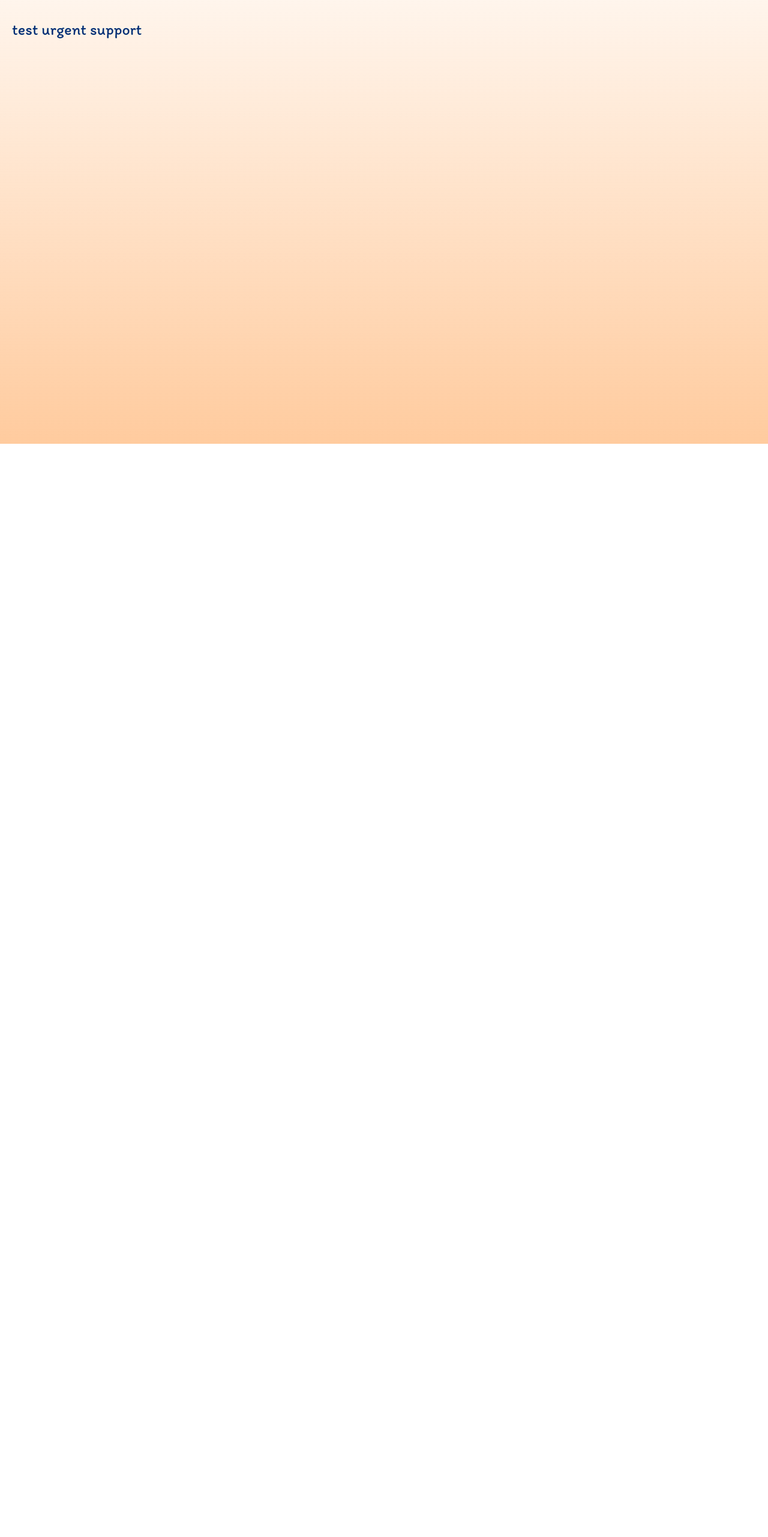
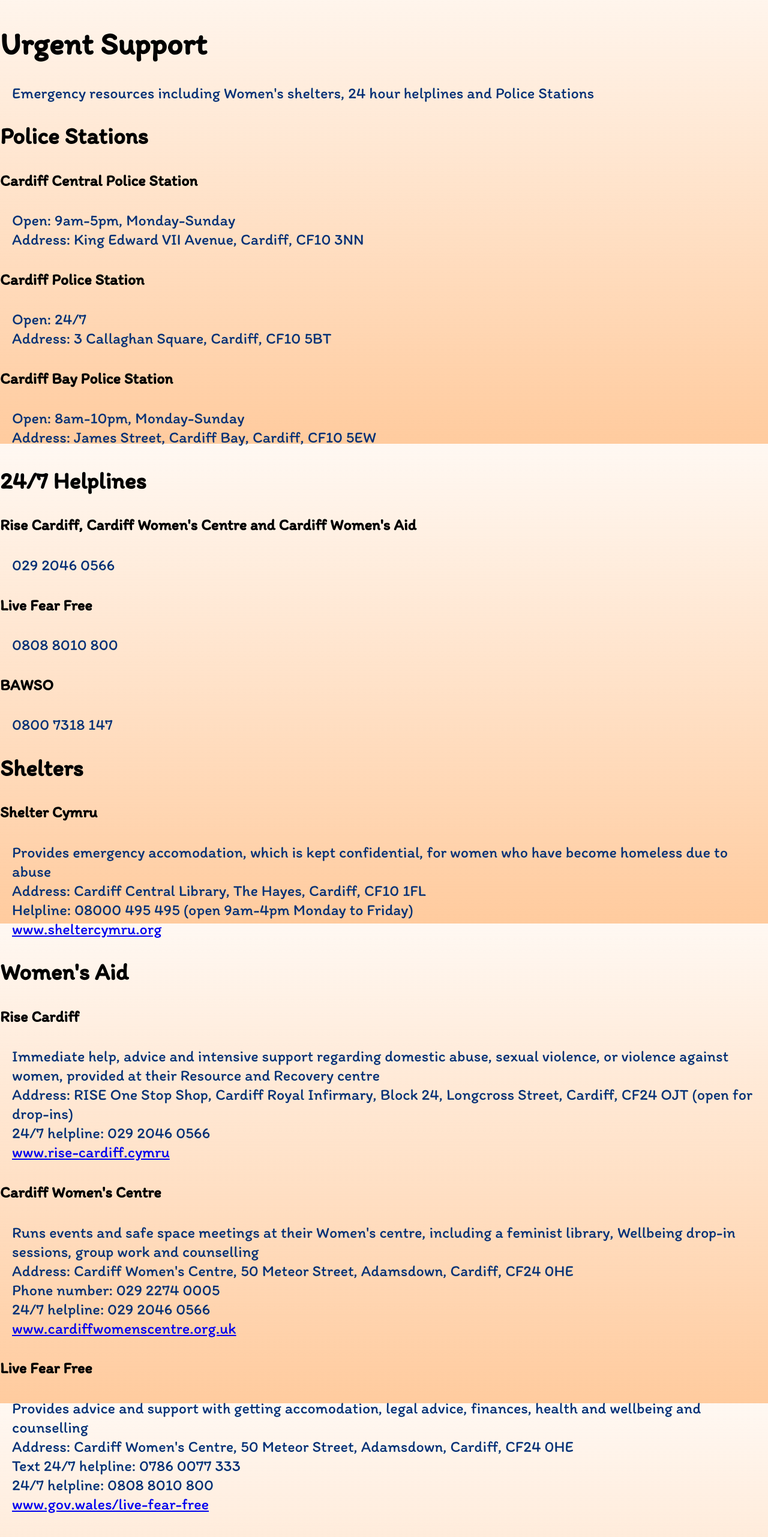
Before and after one commit to dominiquetylerjames/group-1-spring-24, a React (Create React App) app: page /urgent-support in a window 1280 px wide. Shown: the part 60-2623 px from the top of the page at 60% size. Before the commit the page ends 800 px from the top, so only its background shows below. Built offline with nearby package versions, Linux system fonts and the light colour scheme; what chartjs-plugin-datalabels would draw is missing.

Commit message:
created urgent support page css and added to app

```diff
--- a/src/App.js
+++ b/src/App.js
@@ -4,6 +4,7 @@
 import Home from "./component/Home";
 import Facts from "./component/Facts";
 import CrimeStats from "./component/CrimeStats";
+import UrgentSupport from "./component/UrgentSupport";
 {
   /* These are how comments are made in JSX! */
 }
@@ -29,7 +30,7 @@
               <Route path="/tips" element={<p>test tips</p>}></Route>
               <Route
                 path="/urgent-support"
-                element={<p>test urgent support</p>}
+                element={<UrgentSupport />}
               ></Route>
             </Routes>
           </div>
--- /dev/null
+++ b/src/component/UrgentSupport.js
@@ -0,0 +1,99 @@
+import './UrgentSupport.css'
+
+function UrgentSupport () {
+    return (
+        <>
+            <header>
+              <h1>Urgent Support</h1>
+            </header>
+
+            <p>Emergency resources including Women's shelters, 24 hour helplines and Police Stations</p>
+
+            <div>
+              <h2>Police Stations</h2>
+              <h4>Cardiff Central Police Station</h4>
+              <p>Open: 9am-5pm, Monday-Sunday<br />
+                Address: King Edward VII Avenue, Cardiff, CF10 3NN</p>
+            </div>
+
+            <div>
+              <h4>Cardiff Police Station</h4>
+              <p>Open: 24/7<br />
+                Address: 3 Callaghan Square, Cardiff, CF10 5BT</p>
+            </div>
+
+            <div>
+              <h4>Cardiff Bay Police Station</h4>
+              <p>Open: 8am-10pm, Monday-Sunday<br />
+                Address: James Street, Cardiff Bay, Cardiff, CF10 5EW</p>
+            </div>
+
+            <div>
+              <h2>24/7 Helplines</h2>
+              <h4>Rise Cardiff, Cardiff Women's Centre and Cardiff Women's Aid</h4>
+              <p>029 2046 0566</p>
+            </div>
+
+            <div>
+              <h4>Live Fear Free</h4>
+              <p>0808 8010 800</p>
+            </div>
+
+            <div>
+              <h4>BAWSO</h4>
+              <p>0800 7318 147</p>
+            </div>
+
+            <div>
+              <h2>Shelters</h2>
+              <h4>Shelter Cymru</h4>
+              <p>Provides emergency accomodation, which is kept confidential, for women who have become homeless due to abuse<br />
+                Address: Cardiff Central Library, The Hayes, Cardiff, CF10 1FL<br />
+                Helpline: 08000 495 495 (open 9am-4pm Monday to Friday)<br />
+                <a href="https://sheltercymru.org.uk/housing-advice/finding-a-place-to-live/emergency-accommodation/womens-refuge/">www.sheltercymru.org</a>
+              </p>
+            </div>
+
+            <div>
+              <h2>Women's Aid</h2>
+              <h4>Rise Cardiff</h4>
+              <p>Immediate help, advice and intensive support regarding domestic abuse, sexual violence, or violence against women, provided at their Resource and Recovery centre<br />
+                Address: RISE One Stop Shop, Cardiff Royal Infirmary, Block 24, Longcross Street, Cardiff, CF24 OJT (open for drop-ins)<br />
+                24/7 helpline: 029 2046 0566<br />
+                <a href="https://rise-cardiff.cymru/">www.rise-cardiff.cymru</a>
+              </p>
+            </div>
+
+            <div>
+              <h4>Cardiff Women's Centre</h4>
+              <p>Runs events and safe space meetings at their Women's centre, including a feminist library, Wellbeing drop-in sessions, group work and counselling<br />
+                Address: Cardiff Women's Centre, 50 Meteor Street, Adamsdown, Cardiff, CF24 0HE<br />
+                Phone number: 029 2274 0005<br />
+                24/7 helpline: 029 2046 0566<br />
+                <a href="https://cardiffwomenscentre.org.uk/">www.cardiffwomenscentre.org.uk</a>
+              </p>
+            </div>
+
+            <div>
+              <h4>Live Fear Free</h4>
+              <p>Provides advice and support with getting accomodation, legal advice, finances, health and wellbeing and counselling<br />
+                Address: Cardiff Women's Centre, 50 Meteor Street, Adamsdown, Cardiff, CF24 0HE<br />
+                Text 24/7 helpline: 0786 0077 333<br />
+                24/7 helpline: 0808 8010 800<br />
+                <a href="https://www.gov.wales/live-fear-free">www.gov.wales/live-fear-free</a>
+              </p>
+            </div>
+
+            <div>
+              <h4>BAWSO</h4>
+              <p>Provides support to Black Minority Ethnic and migrant victims, including crisis intervention support, advocacy and advice, community-based services, safe accommodation at refuges and safe houses and survivor's empowerment programmes<br />
+                Address: Bawso Main Office, Unit 4 Sovereign Quay, Havannah Street, Cardiff, CF10 5SF<br />
+                24/7 helpline: 0800 7318 147<br />
+                <a href="https://bawso.org.uk/en/services/">www.bawso.org.uk</a>
+              </p>
+            </div>
+        </>
+    );
+}
+
+export default UrgentSupport;
```
Also changed, not shown: src/component/UrgentSupport.css (added).
